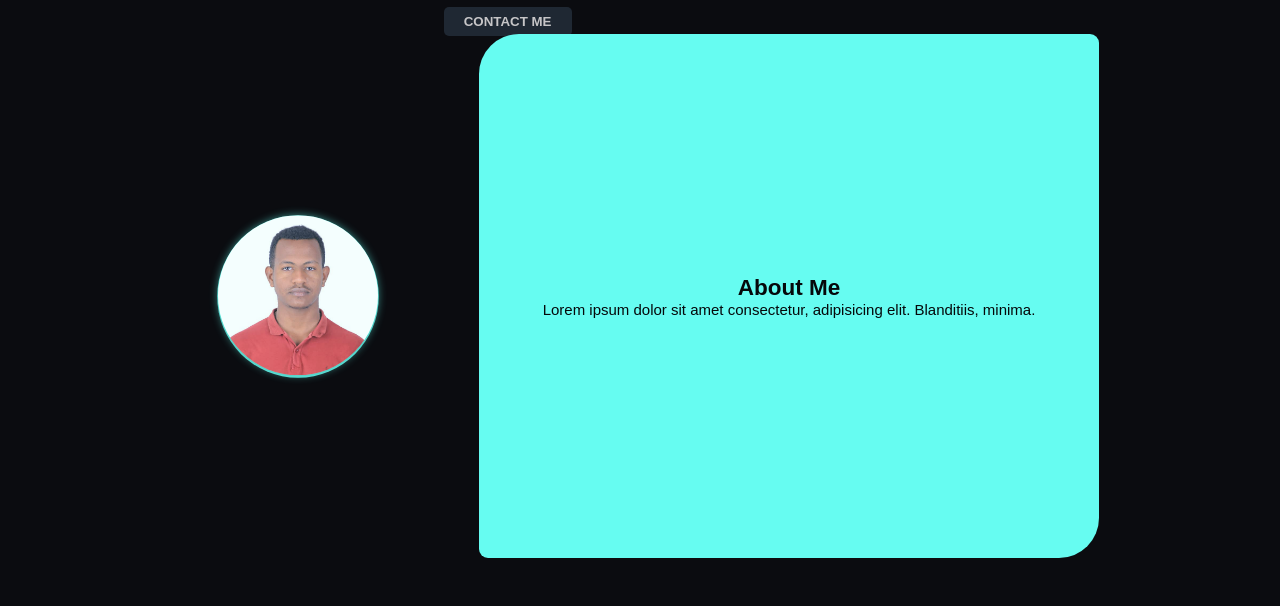
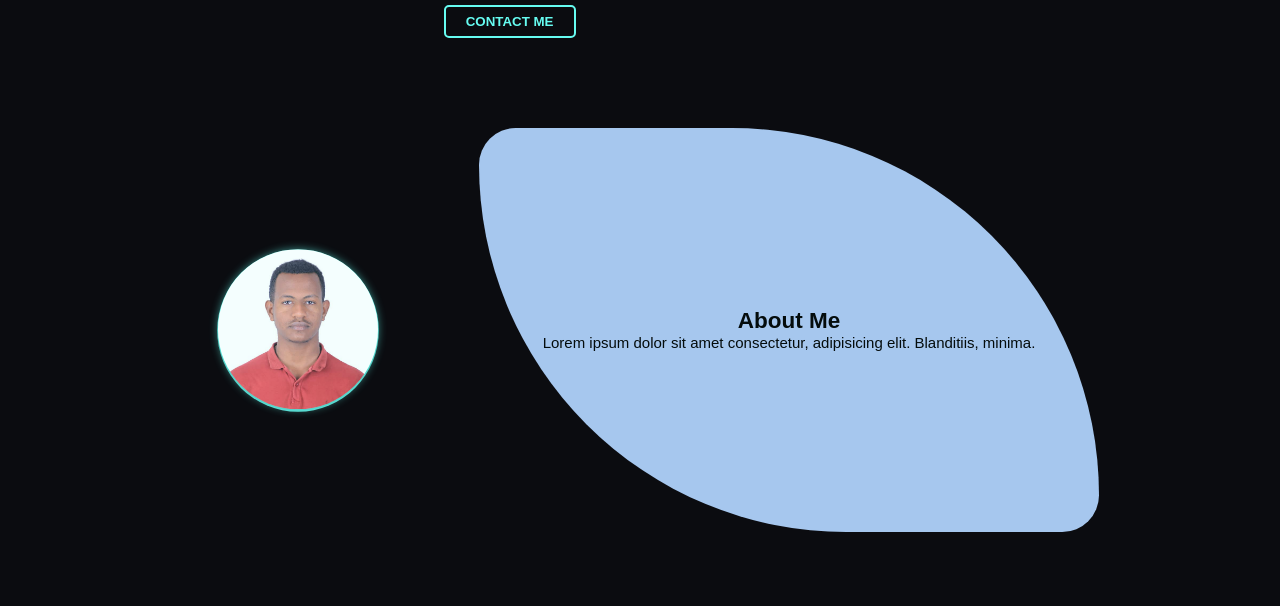
Before and after one commit to hizki-rp/BeckyW, a plain HTML site: page index.html in a window 1280 px wide. Shown: the part 194-800 px from the top of the page. Drawn offline with Linux system fonts and the light colour scheme.

Commit message:
about me

```diff
--- a/styles.css
+++ b/styles.css
@@ -128,11 +128,10 @@ margin-right: auto;
     padding: 7px 20px;
     text-transform: uppercase;
     transition: all 0.4s;
-    color: #C6C5C7;
-    background-color: #1F2833;
+    border: 2px solid #66FCF1;
     border-radius: 5px;
     font-weight: 900;
-    margin-bottom: 2rem;
+    margin-bottom: 4rem;
 }
 
 .hero-btn:hover {
@@ -196,14 +195,14 @@ margin-right: auto;
 }
 
 .about-me {
-    background-color: #66FCF1;
-    height: 65.6vh;
+    background-color: #a6c7ee;
+    height: 50.6vh;
     text-align: center;
     display: flex;
     flex-direction: column;
     justify-content: center;
-    color: #05080a;
-    border-radius: 40px 9px;
+    color: #040c0c;
+    border-radius: 40px 400px;
     padding: 0 4rem;
     text-align: center;
     display: flex;
```
